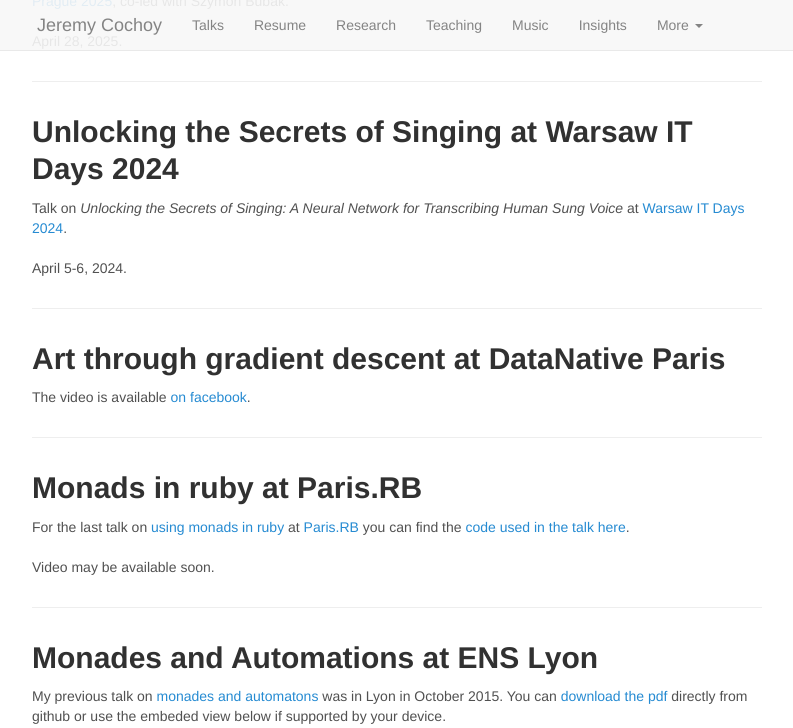
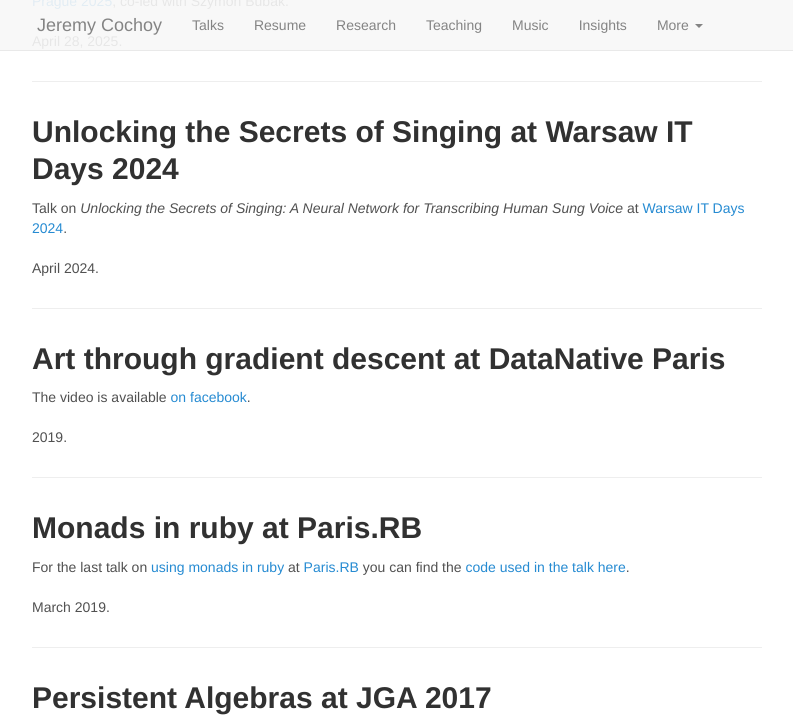
Before and after one commit to jeremycochoy/jeremycochoy.github.io, a Jekyll site: the page built from talks/talks.md, in a window 1280 px wide and 1400 px high, scrolled down 496 px. Shown: the top 728 px of the window, without its empty margins (243-1036 px from the left). Built offline with Jekyll 4.4.1, drawn with Linux system fonts in a browser that asks for light colours; nearby versions of some CDN libraries; comment, search, counter and statistics services are not loaded; some of the changed text lies outside the part shown.

Commit message:
Add dates to talks, add JGA 2017, trim CV wording
- Add dates to all existing talks (DataNatives 2019, Paris.RB March 2019, ENS Lyon Oct 2015)
- Add Persistent Algebras at JGA 2017 to talks page
- Remove "Assisting clients..." sentence from CV

Co-Authored-By: Claude Opus 4.6 (1M context) <noreply@anthropic.com>

```diff
--- a/resume/index.html
+++ b/resume/index.html
@@ -89,7 +89,7 @@
 </dd>
 <dt>2020-2021</dt>
 <dd><p><em>ML Consulting</em></p>
-<p>Providing machine learning consulting services with a focus on time series forecasting. Expertise includes designing and implementing predictive models using PyTorch, transformers, and recurrent neural network architectures. Assisting clients in leveraging AI for data-driven decision-making.</p>
+<p>Providing machine learning consulting services with a focus on time series forecasting. Expertise includes designing and implementing predictive models using PyTorch, transformers, and recurrent neural network architectures.</p>
 </dd>
 <dt>2019-2020</dt>
 <dd><p><em>CTO at Symphonia</em></p>
--- a/talks/talks.md
+++ b/talks/talks.md
@@ -26,7 +26,7 @@ Unlocking the Secrets of Singing at Warsaw IT Days 2024
 ---------------------------------------------------------
 Talk on *Unlocking the Secrets of Singing: A Neural Network for Transcribing Human Sung Voice* at [Warsaw IT Days 2024](https://crossweb.pl/en/events/warszawskie-dni-informatyki-2024-warsaw-it-days-2024/).
 
-April 5-6, 2024.
+April 2024.
 
 -----
 
@@ -35,13 +35,25 @@ Art through gradient descent at DataNative Paris
 
 The video is available [on facebook][fb-data-native-video].
 
+2019.
+
 -----
 
 Monads in ruby at Paris.RB
 ---------------------------
 For the last talk on [using monads in ruby][raw-monade-ruby-talk] at [Paris.RB][paris-rb] you can find the [code used in the talk here][code-monade-ruby-talk].
 
-Video may be available soon.
+March 2019.
+
+-----
+
+Persistent Algebras at JGA 2017
+---------------------------------
+Talk on *Persistent Algebras* during the [JGA 2017](https://jga2017.sciencesconf.org/).
+
+You can [download the slides][pre-algebra].
+
+2017.
 
 -----
 
```
Also changed, not shown: other parts of talks/talks.md (+3 -0 lines), resume/index.md (+1 -1 lines).
